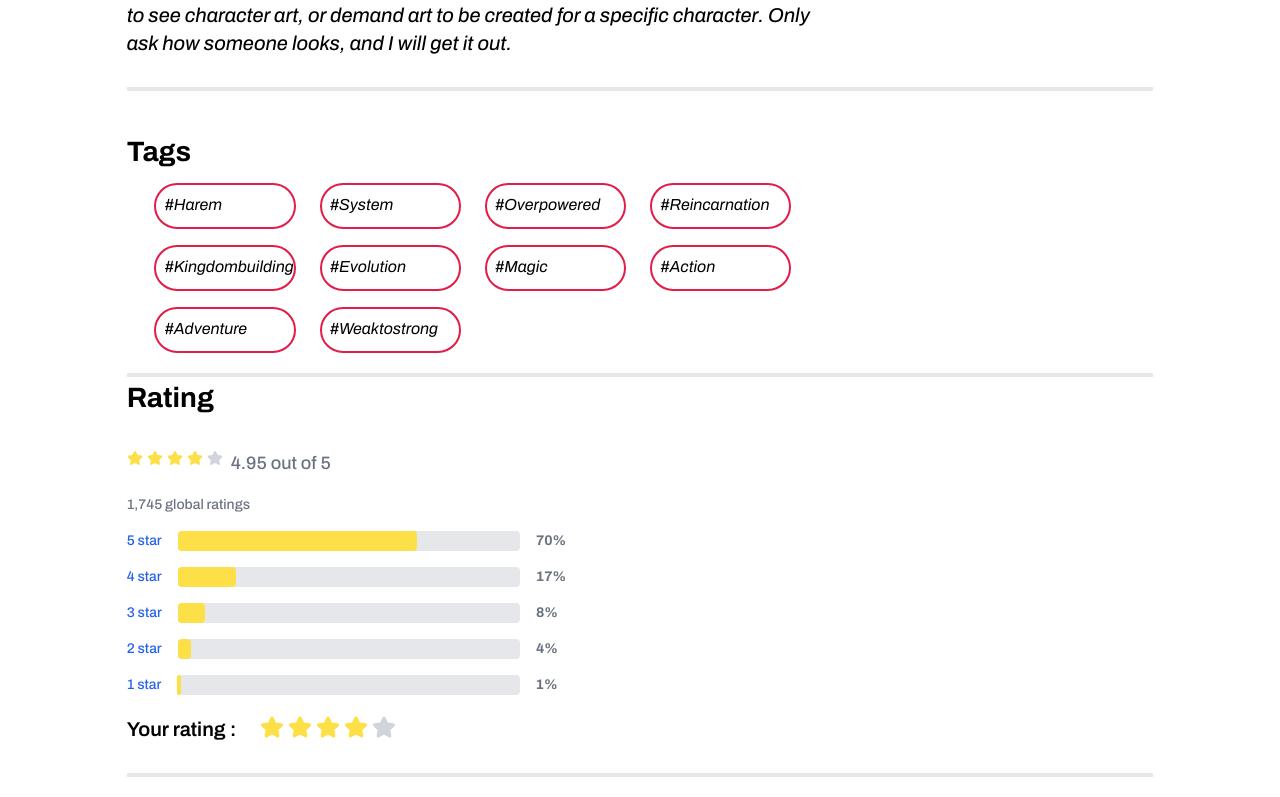
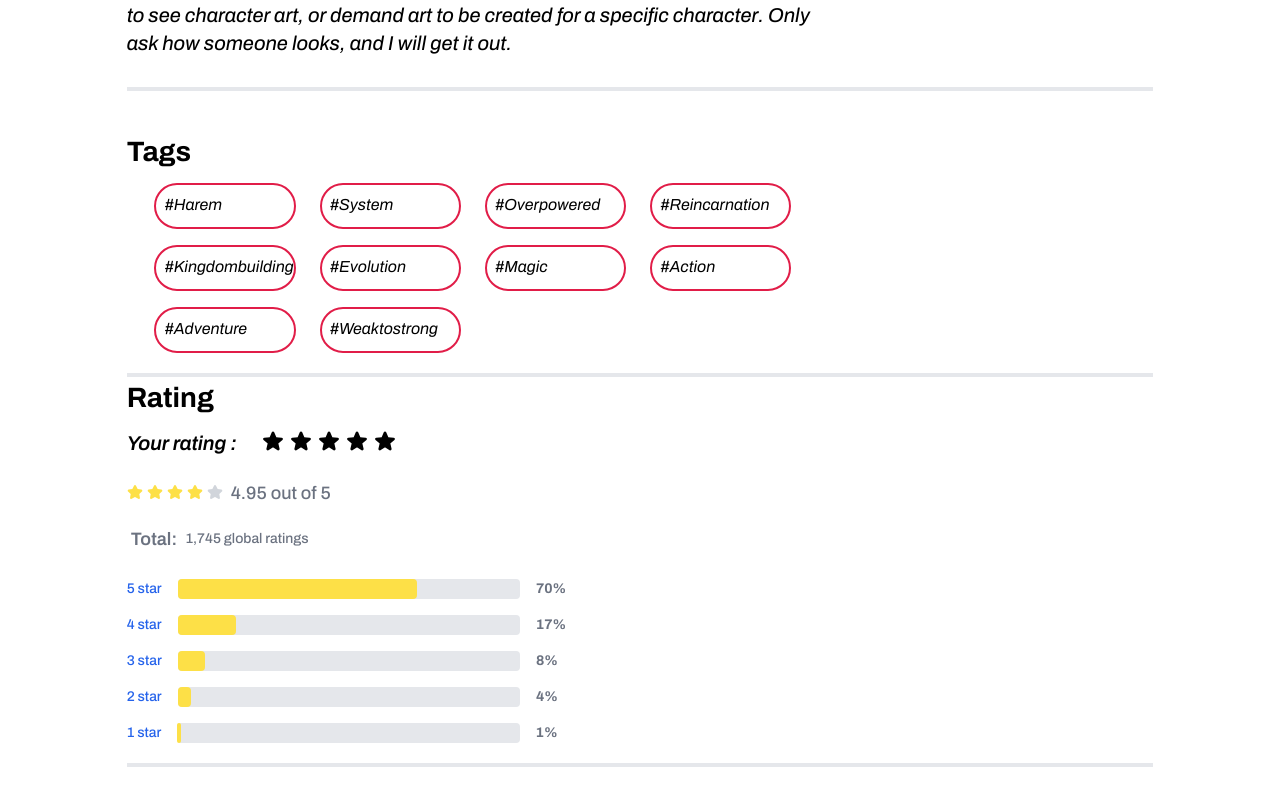
Before and after one commit to vantukk2222/PBL6_Recommender_System, a React (Vite) app in the folder sourceFE/: page /content in a window 1280 px wide. Shown: the part 776-1573 px from the top of the page. Built offline with nearby package versions, Linux system fonts and the light colour scheme.

Commit message:
update rating

```diff
--- a/sourceFE/src/components/Comments/Comment.jsx
+++ b/sourceFE/src/components/Comments/Comment.jsx
@@ -3,6 +3,13 @@ import RatingBar from './RatingBar'
 const Comment = () => {
     return (
         <div>
+            <div className=' italic'>
+                <div className="rating ">
+                    <RatingBar/>
+
+                </div>
+            </div>
+
             <div className="flex items-center mb-2">
                 <svg className="w-4 h-4 text-yellow-300 me-1" aria-hidden="true" xmlns="http://www.w3.org/2000/svg" fill="currentColor" viewBox="0 0 22 20">
                     <path d="M20.924 7.625a1.523 1.523 0 0 0-1.238-1.044l-5.051-.734-2.259-4.577a1.534 1.534 0 0 0-2.752 0L7.365 5.847l-5.051.734A1.535 1.535 0 0 0 1.463 9.2l3.656 3.563-.863 5.031a1.532 1.532 0 0 0 2.226 1.616L11 17.033l4.518 2.375a1.534 1.534 0 0 0 2.226-1.617l-.863-5.03L20.537 9.2a1.523 1.523 0 0 0 .387-1.575Z" />
@@ -19,13 +26,18 @@ const Comment = () => {
                 <svg className="w-4 h-4 text-gray-300 me-1 dark:text-gray-500" aria-hidden="true" xmlns="http://www.w3.org/2000/svg" fill="currentColor" viewBox="0 0 22 20">
                     <path d="M20.924 7.625a1.523 1.523 0 0 0-1.238-1.044l-5.051-.734-2.259-4.577a1.534 1.534 0 0 0-2.752 0L7.365 5.847l-5.051.734A1.535 1.535 0 0 0 1.463 9.2l3.656 3.563-.863 5.031a1.532 1.532 0 0 0 2.226 1.616L11 17.033l4.518 2.375a1.534 1.534 0 0 0 2.226-1.617l-.863-5.03L20.537 9.2a1.523 1.523 0 0 0 .387-1.575Z" />
                 </svg>
-                <div className='flex mt-5 '>
+                <div className='flex mt-3 '>
                 <p className="ms-1 text-lg font-medium text-gray-500 dark:text-gray-600">4.95</p>
                 <p className="ms-1 text-lg font-medium text-gray-500 dark:text-gray-600">out of</p>
                 <p className="ms-1 text-lg font-medium text-gray-500 dark:text-gray-600">5</p>
                 </div>
             </div>
-            <p className="text-sm font-medium text-gray-500 dark:text-gray-400">1,745 global ratings</p>
+            <div className='flex'>
+                <p className="ms-1 text-lg font-semibold text-gray-500 dark:text-gray-600">Total: </p>
+                <p className="mt-1 pl-2 text-sm font-medium text-gray-500 dark:text-gray-400">
+                1,745 global ratings </p>
+            </div>
+
             <div className="flex items-center mt-4">
                 <a href="#" className="text-sm font-medium text-blue-600 dark:text-blue-500 hover:underline">5 star</a>
                 <div className="w-2/4 h-5 mx-4 bg-gray-200 rounded dark:bg-gray-700">
@@ -62,12 +74,7 @@ const Comment = () => {
                 </div>
                 <span className="text-sm font-medium text-gray-500 dark:text-gray-400">1%</span>
             </div>
-            <div className='mt-5'>
-                <div classNameName="rating ">
-                    <RatingBar/>
 
-                </div>
-            </div>
 
         </div>
     )
--- a/sourceFE/src/components/Comments/RatingBar.jsx
+++ b/sourceFE/src/components/Comments/RatingBar.jsx
@@ -1,28 +1,45 @@
 import React from 'react'
-import { Rating } from "@material-tailwind/react";
-
+import { useState } from 'react';
 const RatingBar = () => {
-    return(
+    const [rating, setRating] = useState(null);
+    const [hover , setHover] = useState(null);
+    return (
         <div className='flex'>
             <p className='text-xl font-semibold' >Your rating : </p>
             <div className="flex flex-col gap-4  pl-5">
                 {/* <Rating unratedColor="amber" ratedColor="amber" /> */}
                 <div className="flex items-center">
-                <svg className="w-6 h-6 text-yellow-300 ms-1" aria-hidden="true" xmlns="http://www.w3.org/2000/svg" fill="currentColor" viewBox="0 0 22 20">
+                    {[...Array(5)].map((star, index) =>{
+
+                        const currentRating = index +1;
+                        return  (
+                            <label>
+                                <input
+                                    type='radio'
+                                    name='rating'
+                                    value={currentRating}
+                                    onClick={()=> setRating(currentRating)}
+                                    className='hidden'
+                                />
+                                <svg key={index}  xmlns="http://www.w3.org/2000/svg" fill="currentColor" viewBox="0 0 24 24" strokeWidth={1.5}
+                                    stroke="currentColor"
+                                    onMouseEnter={()=> setHover(currentRating)}
+                                    onMouseLeave={()=> setHover(null)}
+                                    className={currentRating <= (hover || rating) ? "cursor-pointer w-6 h-6 text-yellow-400 ms-1 " : "cursor-pointer w-6 h-6 text-bronze-500 ms-1 "}>
+                                    <path strokeLinecap="round" strokeLinejoin="round" d="M11.48 3.499a.562.562 0 0 1 1.04 0l2.125 5.111a.563.563 0 0 0 .475.345l5.518.442c.499.04.701.663.321.988l-4.204 3.602a.563.563 0 0 0-.182.557l1.285 5.385a.562.562 0 0 1-.84.61l-4.725-2.885a.562.562 0 0 0-.586 0L6.982 20.54a.562.562 0 0 1-.84-.61l1.285-5.386a.562.562 0 0 0-.182-.557l-4.204-3.602a.562.562 0 0 1 .321-.988l5.518-.442a.563.563 0 0 0 .475-.345L11.48 3.5Z" />
+                                </svg>
+                            </label>
+
+                        );
+                    }
+                   )}
+
+
+                    {/* <svg className="w-6 h-6 text-yellow-300 ms-1" aria-hidden="true" xmlns="http://www.w3.org/2000/svg" fill="currentColor" viewBox="0 0 22 20">
                             <path d="M20.924 7.625a1.523 1.523 0 0 0-1.238-1.044l-5.051-.734-2.259-4.577a1.534 1.534 0 0 0-2.752 0L7.365 5.847l-5.051.734A1.535 1.535 0 0 0 1.463 9.2l3.656 3.563-.863 5.031a1.532 1.532 0 0 0 2.226 1.616L11 17.033l4.518 2.375a1.534 1.534 0 0 0 2.226-1.617l-.863-5.03L20.537 9.2a1.523 1.523 0 0 0 .387-1.575Z" />
-                </svg>
-                <svg className="w-6 h-6 text-yellow-300 ms-1" aria-hidden="true" xmlns="http://www.w3.org/2000/svg" fill="currentColor" viewBox="0 0 22 20">
-                    <path d="M20.924 7.625a1.523 1.523 0 0 0-1.238-1.044l-5.051-.734-2.259-4.577a1.534 1.534 0 0 0-2.752 0L7.365 5.847l-5.051.734A1.535 1.535 0 0 0 1.463 9.2l3.656 3.563-.863 5.031a1.532 1.532 0 0 0 2.226 1.616L11 17.033l4.518 2.375a1.534 1.534 0 0 0 2.226-1.617l-.863-5.03L20.537 9.2a1.523 1.523 0 0 0 .387-1.575Z" />
-                </svg>
-                <svg className="w-6 h-6 text-yellow-300 ms-1" aria-hidden="true" xmlns="http://www.w3.org/2000/svg" fill="currentColor" viewBox="0 0 22 20">
-                    <path d="M20.924 7.625a1.523 1.523 0 0 0-1.238-1.044l-5.051-.734-2.259-4.577a1.534 1.534 0 0 0-2.752 0L7.365 5.847l-5.051.734A1.535 1.535 0 0 0 1.463 9.2l3.656 3.563-.863 5.031a1.532 1.532 0 0 0 2.226 1.616L11 17.033l4.518 2.375a1.534 1.534 0 0 0 2.226-1.617l-.863-5.03L20.537 9.2a1.523 1.523 0 0 0 .387-1.575Z" />
-                </svg>
-                <svg className="w-6 h-6 text-yellow-300 ms-1" aria-hidden="true" xmlns="http://www.w3.org/2000/svg" fill="currentColor" viewBox="0 0 22 20">
-                    <path d="M20.924 7.625a1.523 1.523 0 0 0-1.238-1.044l-5.051-.734-2.259-4.577a1.534 1.534 0 0 0-2.752 0L7.365 5.847l-5.051.734A1.535 1.535 0 0 0 1.463 9.2l3.656 3.563-.863 5.031a1.532 1.532 0 0 0 2.226 1.616L11 17.033l4.518 2.375a1.534 1.534 0 0 0 2.226-1.617l-.863-5.03L20.537 9.2a1.523 1.523 0 0 0 .387-1.575Z" />
-                </svg>
-                <svg className="w-6 h-6 ms-1 text-gray-300 dark:text-gray-500" aria-hidden="true" xmlns="http://www.w3.org/2000/svg" fill="currentColor" viewBox="0 0 22 20">
-                    <path d="M20.924 7.625a1.523 1.523 0 0 0-1.238-1.044l-5.051-.734-2.259-4.577a1.534 1.534 0 0 0-2.752 0L7.365 5.847l-5.051.734A1.535 1.535 0 0 0 1.463 9.2l3.656 3.563-.863 5.031a1.532 1.532 0 0 0 2.226 1.616L11 17.033l4.518 2.375a1.534 1.534 0 0 0 2.226-1.617l-.863-5.03L20.537 9.2a1.523 1.523 0 0 0 .387-1.575Z" />
-                </svg>
+                    </svg> */}
+
+
                 </div>
             </div>
         </div>
```
Also changed, not shown: sourceFE/src/pages/stories/Content.jsx (+1 -1 lines). Lines whose indentation alone changed are shown as unchanged.
